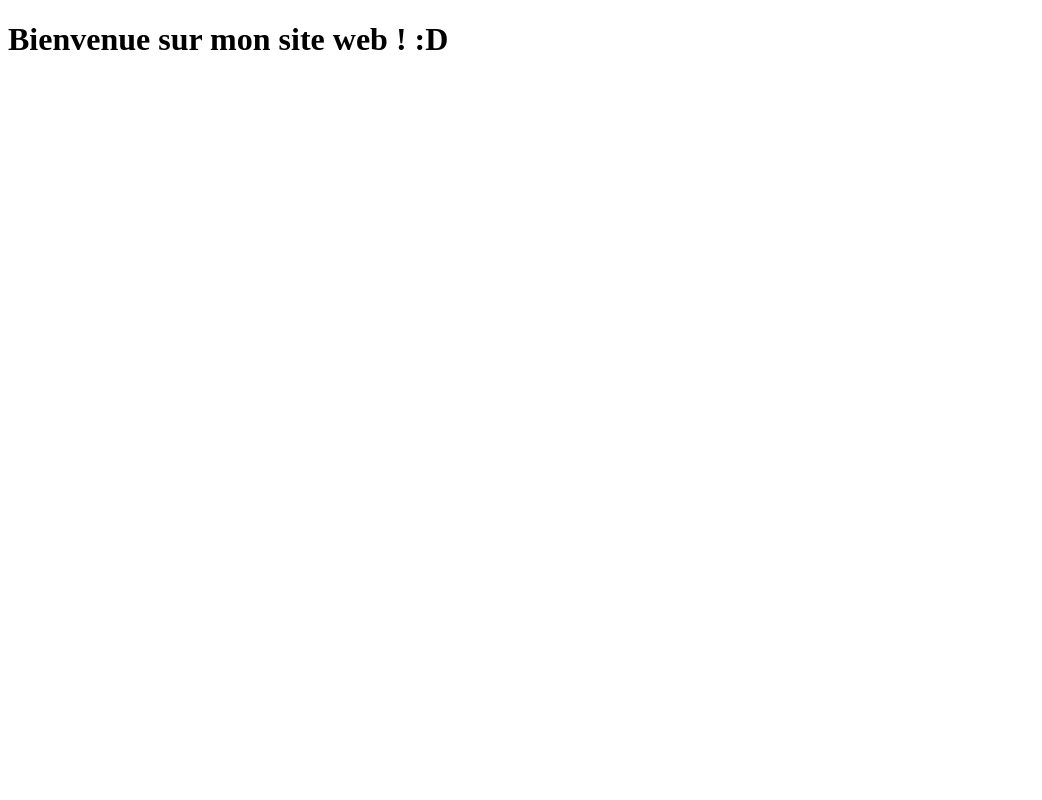
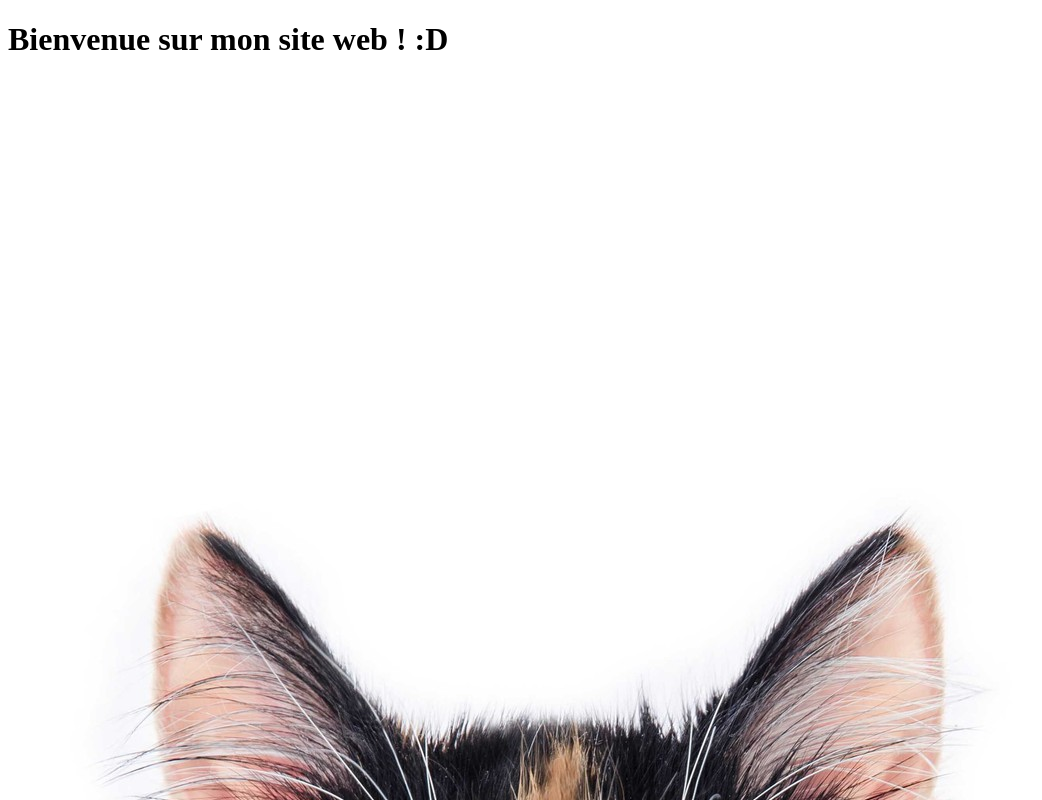
Before and after one commit to HeathiamRinny/VersionningExoHouse, a plain HTML site: page Index.html in a window 1280 px wide. Shown: the top 800 px of the page, without its empty margins (0-1042 px from the left). Drawn offline with Linux system fonts and the light colour scheme.

Commit message:
Modification of Index : image added

```diff
--- a/Index.html
+++ b/Index.html
@@ -8,5 +8,6 @@
 </head>
 <body>
     <h1>Bienvenue sur mon site web ! :D </h1>
+    <img src="original.jpg" alt="A cat">
 </body>
 </html>
```
Also changed, not shown: original.jpg (added).
